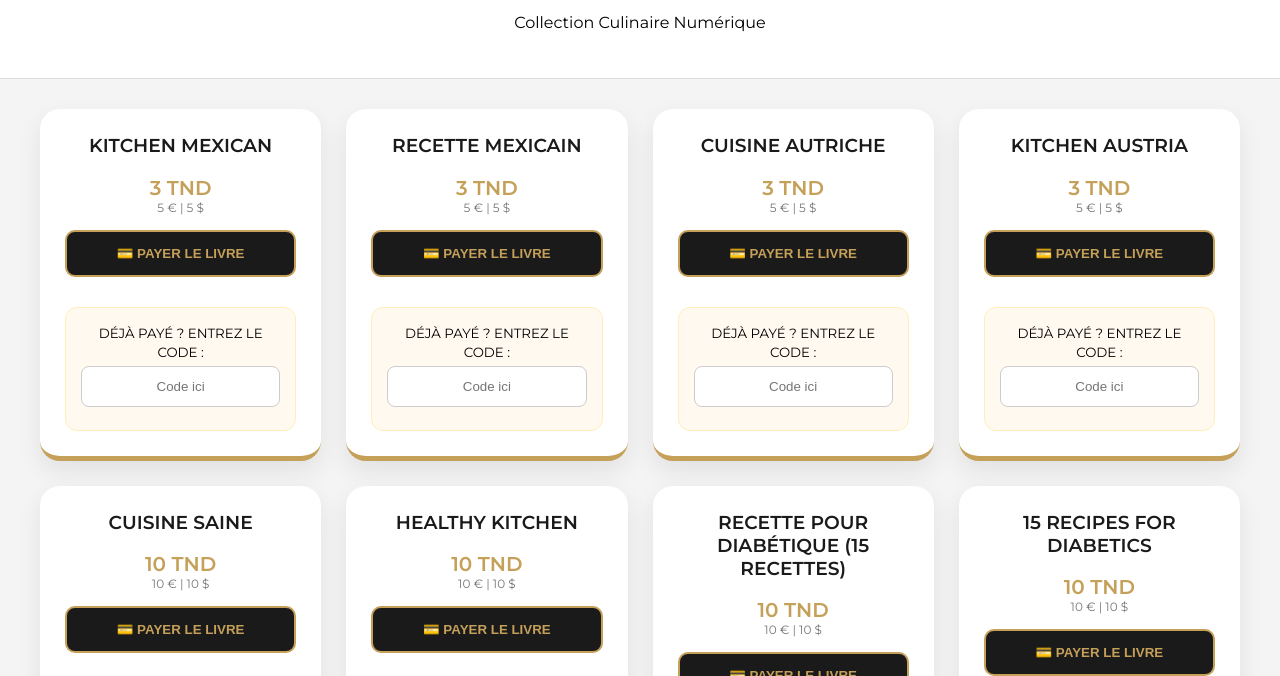
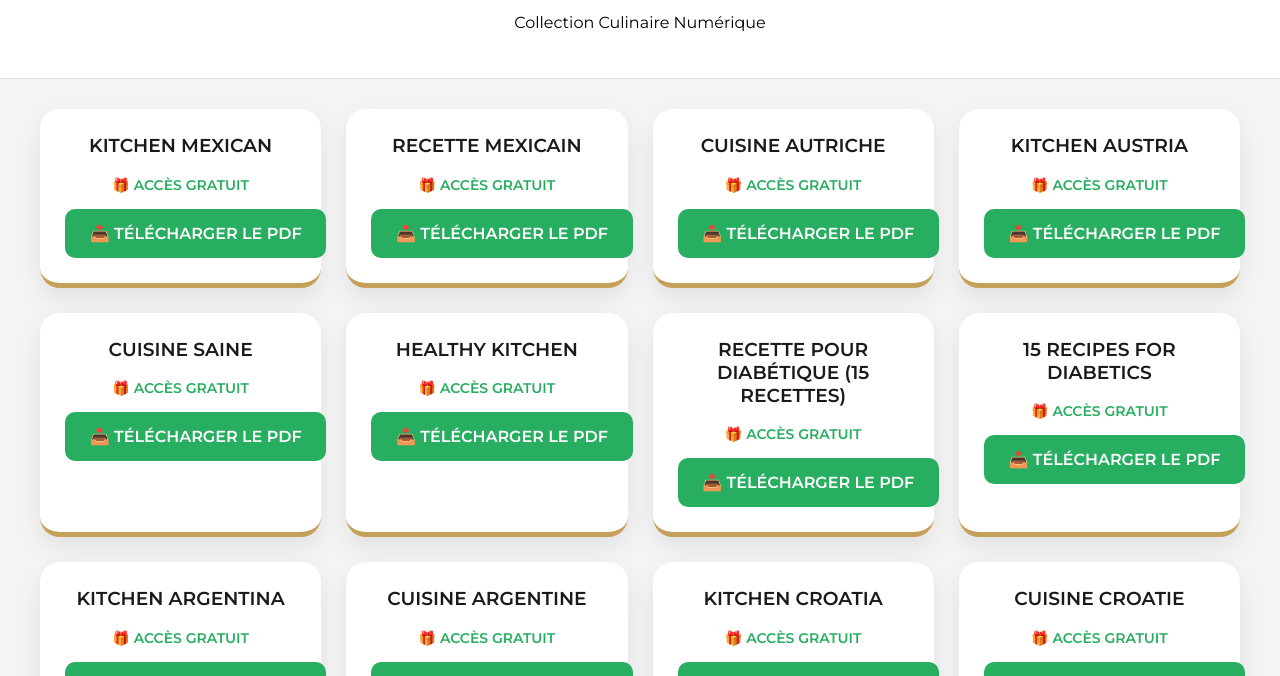
Before and after one commit to sandy2378/aya-atlas, a plain HTML site: page index.html in a window 1280 px wide. Shown: the part 124-800 px from the top of the page. Drawn offline with nearby package versions, Linux system fonts and the light colour scheme.

Commit message:
Update index.html

```diff
--- a/index.html
+++ b/index.html
@@ -24,7 +24,7 @@
         .grid { display: grid; grid-template-columns: repeat(auto-fill, minmax(280px, 1fr)); gap: 25px; }
         .book-card { background: white; border-radius: 20px; box-shadow: 0 10px 25px rgba(0,0,0,0.08); border-bottom: 5px solid var(--gold); text-align: center; padding: 25px; }
 
-        .btn-pay { background: var(--dark); color: var(--gold); border: 2px solid var(--gold); padding: 14px; border-radius: 10px; width: 100%; cursor: pointer; font-weight: bold; margin-bottom: 15px; }
+
         .unlock-zone { background: #fff9f0; padding: 15px; border-radius: 12px; border: 1px solid #ffeeba; margin-top: 15px; }
         .btn-download { background: var(--green); color: white; border: none; padding: 15px; border-radius: 10px; width: 100%; cursor: pointer; font-weight: bold; text-decoration: none; display: block; margin-top: 10px; }
 
@@ -62,14 +62,7 @@
     <button onclick="validerAjout()" style="width:100%; padding:15px; background:var(--gold); color:white; border:none; border-radius:10px; font-weight:bold; cursor:pointer;">AJOUTER AU CATALOGUE</button>
 </div>
 
-<div id="ibanModal" class="modal">
-    <div class="modal-content">
-        <h2 style="color:var(--gold);">PAIEMENT</h2>
-        <p>Virement vers : <strong>TN59 12 301 00 00 133062172 43</strong></p>
-        <button id="whatsappBtn" class="btn-download" style="background:#25D366;">J'AI PAYÉ, RECEVOIR LE CODE</button>
-        <button onclick="document.getElementById('ibanModal').style.display='none'" style="margin-top:15px; background:none; border:none; color:red; cursor:pointer;">Fermer</button>
-    </div>
-</div>
+
 
 <section id="catalogue">
     <div class="grid" id="maGrille"></div>
@@ -81,6 +74,7 @@
     let bibliotheque = JSON.parse(localStorage.getItem('aya_v5_final')) || baseDonneesInitiale;
     let modeAdmin = false;
 
+
     function afficherLivres() {
         const grille = document.getElementById('maGrille');
         grille.innerHTML = "";
@@ -88,18 +82,10 @@
             grille.innerHTML += `
                 <div class="book-card">
                     <h3 style="margin-top:0; color:var(--dark); text-transform:uppercase;">${livre.titre}</h3>
-                    <div style="font-size:20px; font-weight:bold; color:var(--gold);">${livre.pDT} TND</div>
-                    <div style="font-size:12px; color:#777; margin-bottom:15px;">${livre.pEUR} € | ${livre.pUSD} $</div>
+                    <div style="font-size:14px; font-weight:bold; color:var(--green); margin-bottom:15px;">🎁 ACCÈS GRATUIT</div>
 
-                    <button class="btn-pay" onclick="ouvrirIban('${livre.titre}')">💳 PAYER LE LIVRE</button>
+                    <a href="${livre.lien}" class="btn-download" target="_blank" style="text-decoration:none;">📥 TÉLÉCHARGER LE PDF</a>
 
-                    <div class="unlock-zone">
-                        <small>DÉJÀ PAYÉ ? ENTREZ LE CODE :</small>
-                        <input type="text" placeholder="Code ici" oninput="verifierCode(this, 'dl-${livre.id}')" style="text-align:center; margin-top:5px;">
-                        <div id="dl-${livre.id}" style="display:none;">
-                            <a href="${livre.lien}" class="btn-download" target="_blank">📥 TÉLÉCHARGER</a>
-                        </div>
-                    </div>
                     ${modeAdmin ? `<button onclick="supprimer(${livre.id})" style="color:red; background:none; border:none; margin-top:15px; cursor:pointer; text-decoration:underline; font-size:11px;">Supprimer ce livre</button>` : ''}
                 </div>
             `;
```
